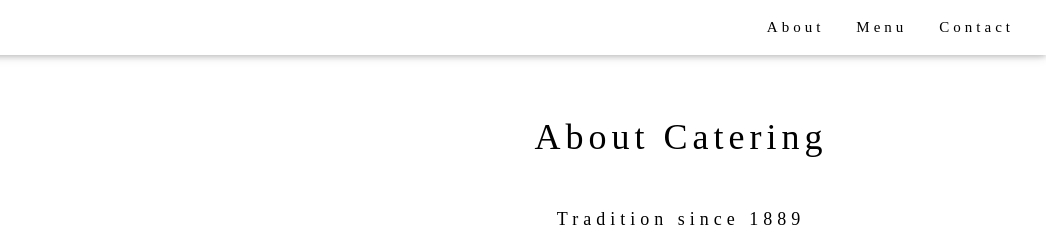
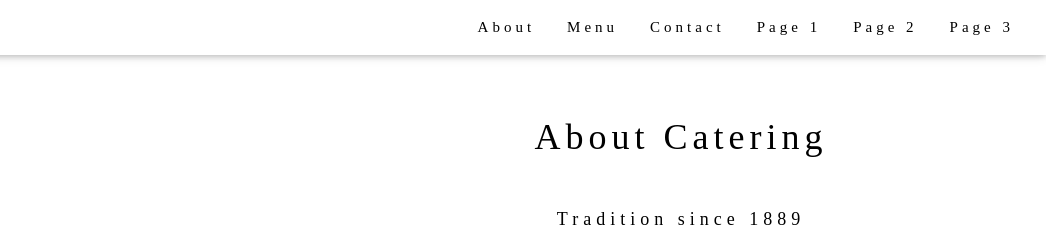
Before and after one commit to jseery-2076714/jseery-2076714.github.io, a plain HTML site: page myFunSite3.html in a window 1280 px wide. Shown: the top 248 px of the page, 234-1280 px from the left. Drawn offline with Linux system fonts and the light colour scheme.

Commit message:
Update myFunSite3.html

```diff
--- a/myFunSite3.html
+++ b/myFunSite3.html
@@ -22,6 +22,9 @@ h1, h2, h3, h4, h5, h6 {
       <a href="#about" class="w3-bar-item w3-button">About</a>
       <a href="#menu" class="w3-bar-item w3-button">Menu</a>
       <a href="#contact" class="w3-bar-item w3-button">Contact</a>
+      <a href="myFunSite1.html" class="w3-bar-item w3-button">Page 1</a>
+      <a href="myFunSite2.html" class="w3-bar-item w3-button">Page 2</a>
+      <a href="myFunSite3.html" class="w3-bar-item w3-button">Page 3</a>
     </div>
   </div>
 </div>
```
